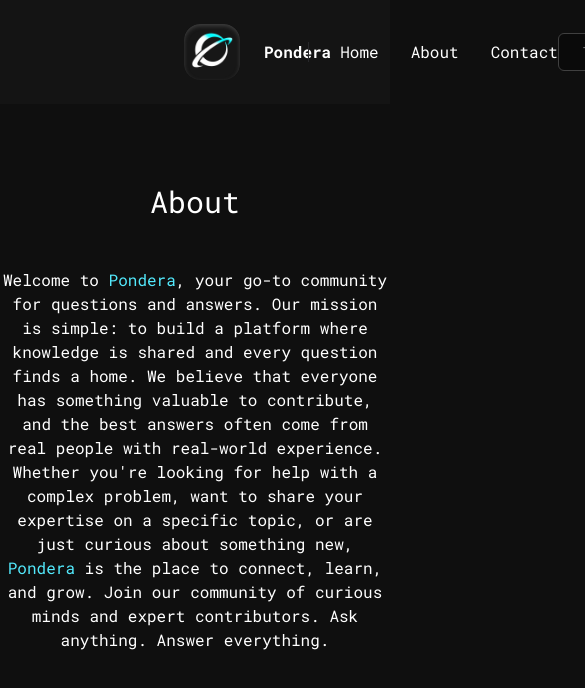
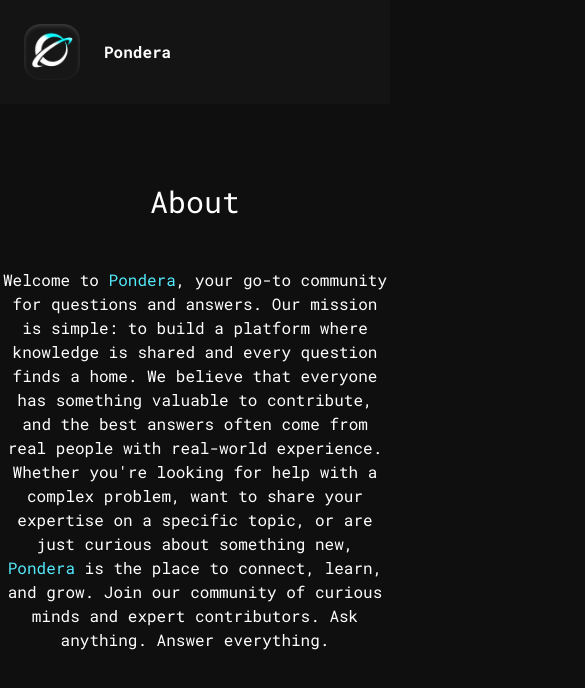
Before and after one commit to luiz-matoso/pondera, a React (Vite) app in the folder frontend/: page /about in a window 390 px wide. Shown: the top 688 px of the page, 585 px wide, since content can reach past the window. Built offline with nearby package versions, Linux system fonts and the light colour scheme.

Commit message:
update: atualiza a header para esconder os Link e a search bar

```diff
--- a/frontend/src/components/Header/Header.jsx
+++ b/frontend/src/components/Header/Header.jsx
@@ -14,7 +14,7 @@
 
   return (
     <nav className="custom-header text-white p-6">
-      <div className="container mx-auto px-40 flex justify-between items-center h-full">
+      <div className="container mx-auto px-0 sm:px-40 flex justify-between items-center h-full">
         <div className="flex items-center space-x-8 h-full">
           <div className="flex items-center space-x-6">
             <img
@@ -27,9 +27,9 @@
             </p>
           </div>
 
-          <div className="h-5 w-px bg-zinc-800"></div>
+          <div className="hidden sm:block h-5 w-px bg-zinc-800"></div>
 
-          <div className="flex items-center space-x-8">
+          <div className="hidden sm:flex items-center  space-x-8">
             <Link
               to="/"
               className="text-white hover:text-gray-300 transition-colors"
@@ -51,7 +51,7 @@
           </div>
         </div>
 
-        <div className="flex items-center space-x-6 h-full">
+        <div className="hidden sm:flex items-center space-x-6 h-full">
           <div className="flex items-center bg-neutral-950 border border-neutral-700 rounded-md px-6 py-2">
             <input
               type="text"
```
